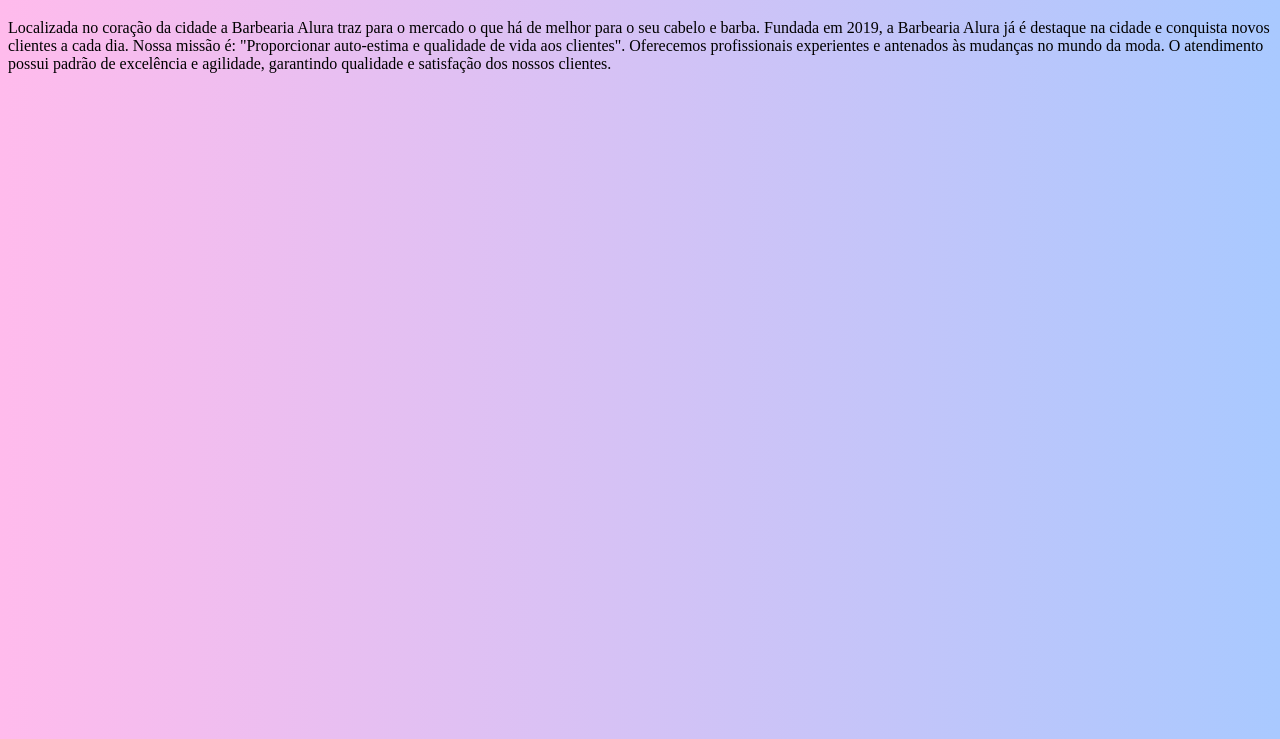
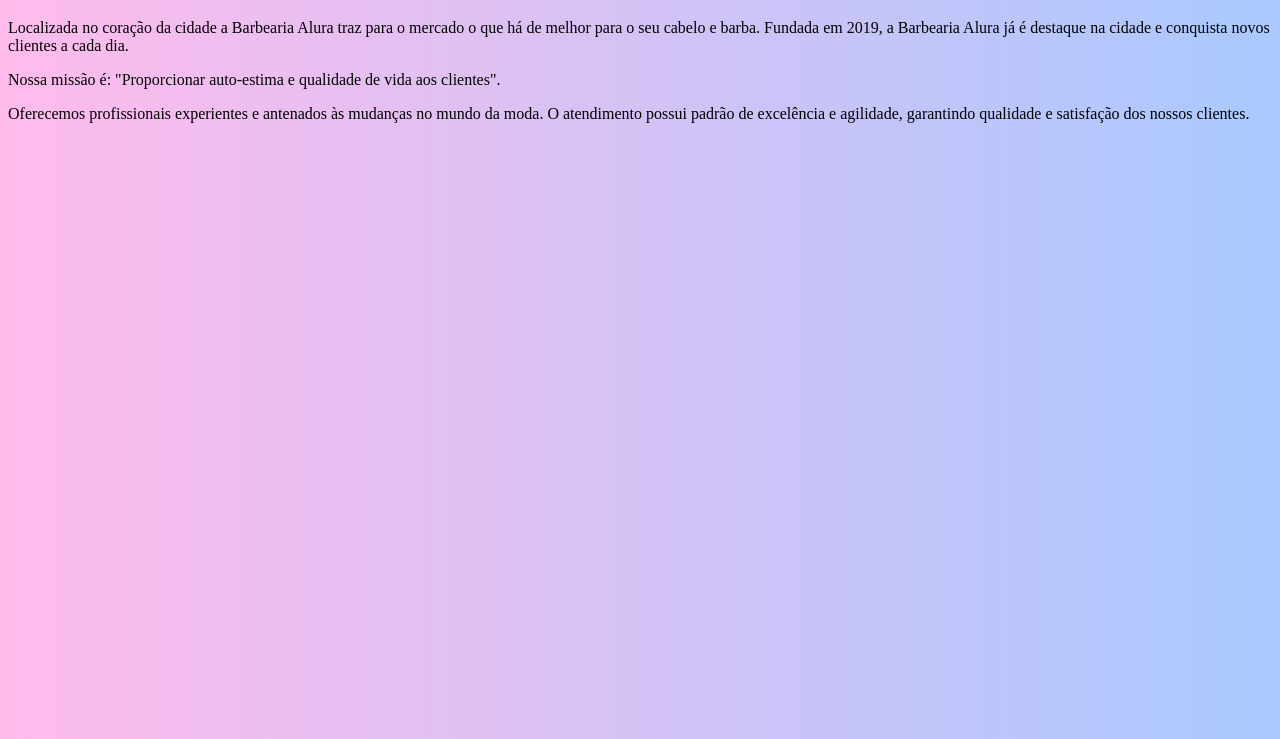
Before and after one commit to maju0504/1Acelia-barbearia, a plain HTML site: page index.html in a window 1280 px wide. Shown: the part 61-800 px from the top of the page. Drawn offline with Linux system fonts and the light colour scheme.

Commit message:
parágrafo

```diff
--- a/index.html
+++ b/index.html
@@ -9,11 +9,12 @@
 <body>
  <h1>sobre a barbearia alura</h1>
  <div>
-    Localizada no coração da cidade a Barbearia Alura traz para o mercado o que há de melhor para o seu cabelo e barba. Fundada em 2019, a Barbearia Alura já é destaque na cidade e conquista novos clientes a cada dia.
+    <p>Localizada no coração da cidade a Barbearia Alura traz para o mercado o que há de melhor para o seu cabelo e barba. Fundada em 2019, a Barbearia Alura já é destaque na cidade e conquista novos clientes a cada dia.</p>
+<p>    Nossa missão é: "Proporcionar auto-estima e qualidade de vida aos clientes".
+</p>
 
-Nossa missão é: "Proporcionar auto-estima e qualidade de vida aos clientes".
-
-Oferecemos profissionais experientes e antenados às mudanças no mundo da moda. O atendimento possui padrão de excelência e agilidade, garantindo qualidade e satisfação dos nossos clientes.
+<p>Oferecemos profissionais experientes e antenados às mudanças no mundo da moda. O atendimento possui padrão de excelência e agilidade, garantindo qualidade e satisfação dos nossos clientes.
+</p>
  </div>
 
 </body>
```
